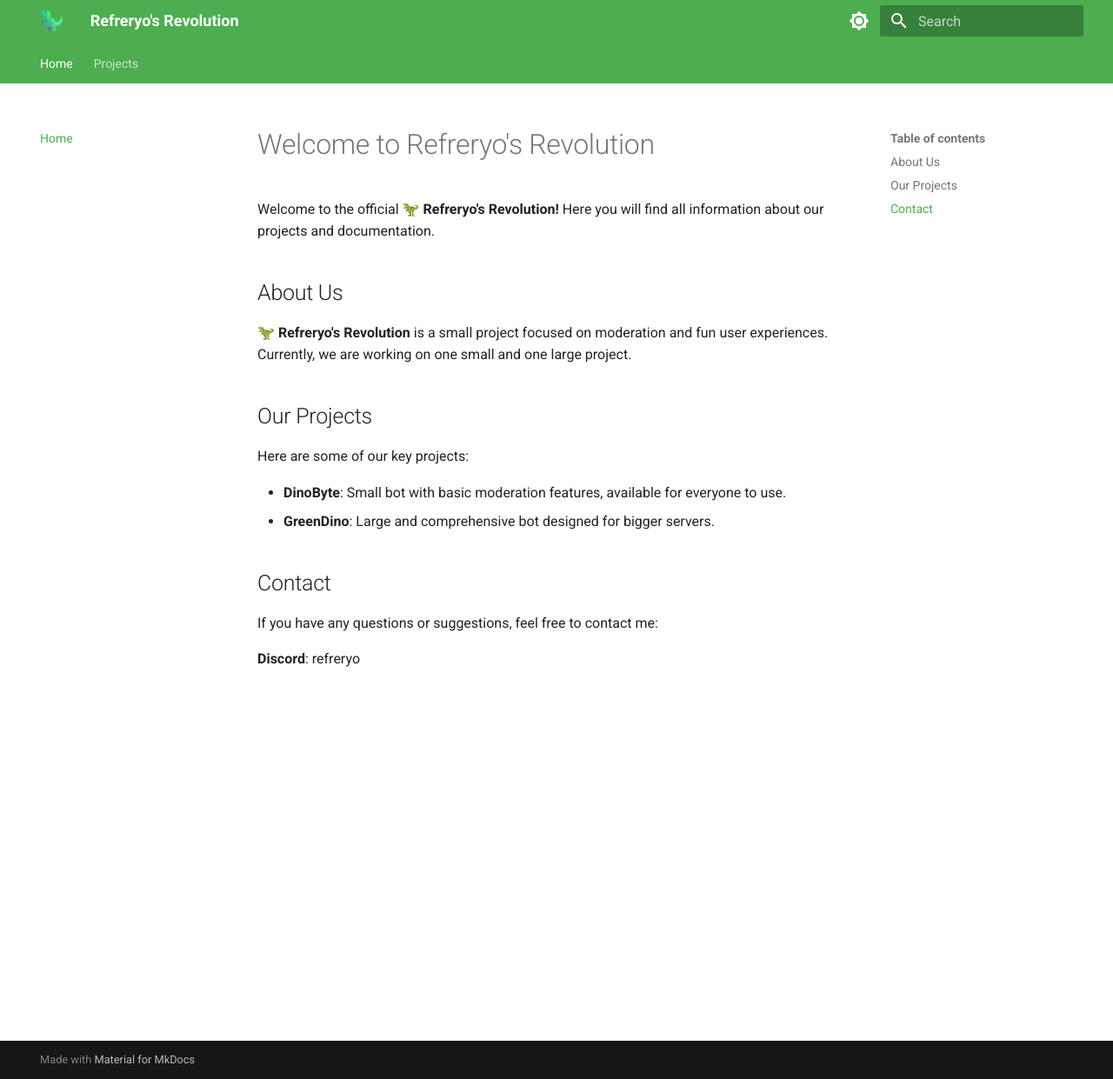
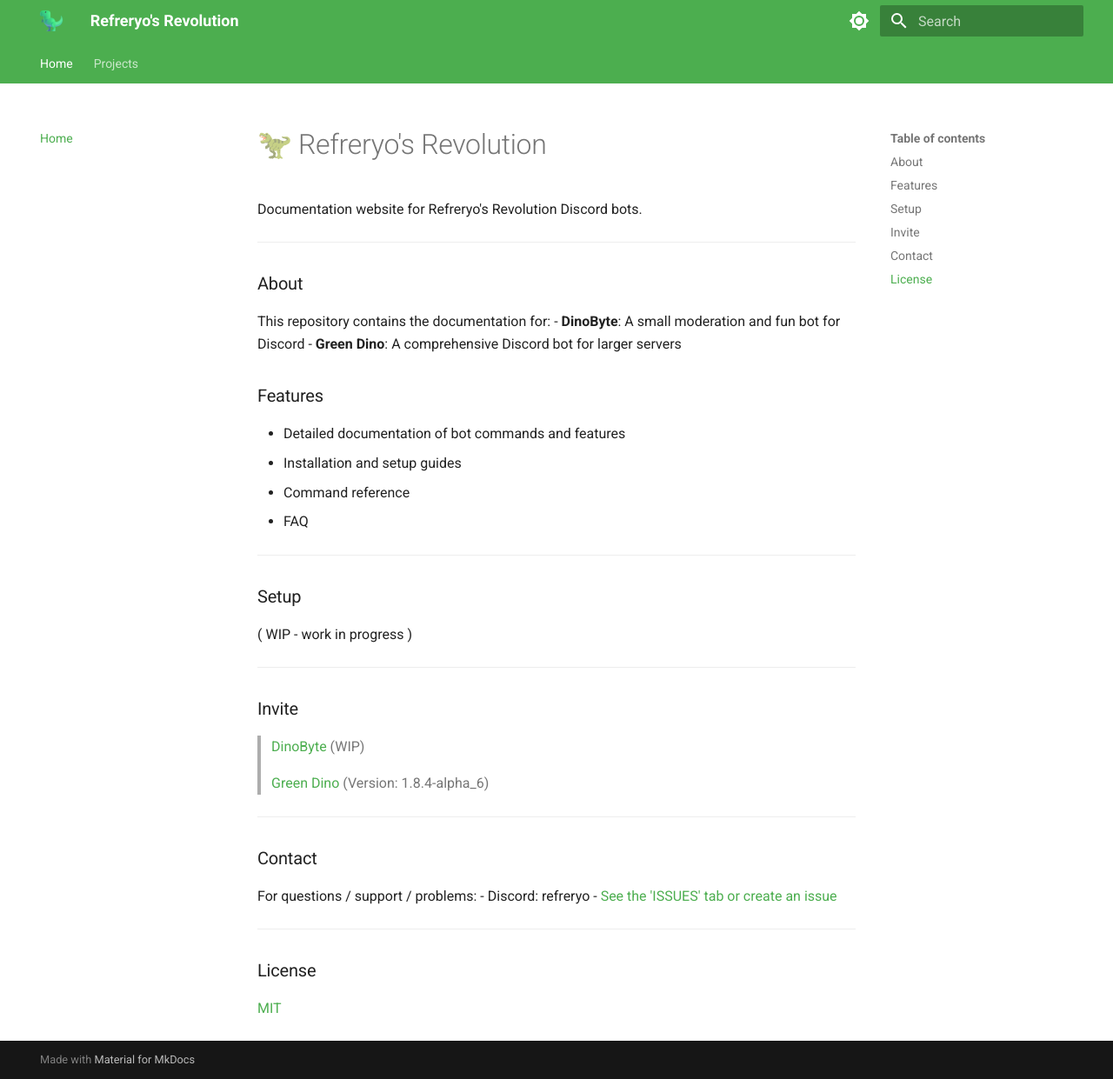
Before and after one commit to Refreryo/refreryo-revolution.github.io, an MkDocs documentation site: the page built from docs/index.md, in a window 1280 px wide and 1241 px high. Shown: the whole window at 87% size. Built offline with MkDocs 1.6.1 and Material for MkDocs 9.7.7, drawn with Linux system fonts in a browser that asks for light colours.

Commit message:
Recomit
Edit of LICENSE (Eng / Deu version)

```diff
--- a/docs/index.md
+++ b/docs/index.md
@@ -1,20 +1,47 @@
-# Welcome to Refreryo's Revolution
+# 🦖 Refreryo's Revolution
 
-Welcome to the official **🦖 Refreryo's Revolution!** Here you will find all information about our projects and documentation.
+Documentation website for Refreryo's Revolution Discord bots.
 
-## About Us
+---
 
-**🦖 Refreryo's Revolution** is a small project focused on moderation and fun user experiences. Currently, we are working on one small and one large project.
+### About
 
-## Our Projects
+This repository contains the documentation for:
+- **DinoByte**: A small moderation and fun bot for Discord
+- **Green Dino**: A comprehensive Discord bot for larger servers
 
-Here are some of our key projects:
+### Features
 
-- **DinoByte**: Small bot with basic moderation features, available for everyone to use.
-- **GreenDino**: Large and comprehensive bot designed for bigger servers.
+- Detailed documentation of bot commands and features
+- Installation and setup guides
+- Command reference
+- FAQ
 
-## Contact
+---
 
-If you have any questions or suggestions, feel free to contact me:
+### Setup
 
-**Discord**: refreryo
+( WIP - work in progress )
+
+---
+
+
+### Invite
+
+> [DinoByte](https://discord.com/oauth2/authorize?client_id=1358469975274295666) (WIP)
+
+> [Green Dino](https://discord.com/oauth2/authorize?client_id=1346868529151873128) (Version: 1.8.4-alpha_6)
+
+---
+
+### Contact
+
+For questions / support / problems:
+- Discord: refreryo
+- [See the 'ISSUES' tab or create an issue](https://github.com/Refreryo/refreryo-revolution/issues)
+
+---
+
+### License
+
+[MIT](LICENSE)
--- a/mkdocs.yml
+++ b/mkdocs.yml
@@ -1,5 +1,5 @@
 site_name: Refreryo's Revolution
-site_url: https://refreryo-revolution.github.io/website-projekt/
+site_url: https://refreryo.github.io/website-projekt/
 site_author: Your Name
 site_description: Official documentation for Refreryo's Revolution projects
 
```
Also changed, not shown: README.md (+22 -12 lines), 1 other file.
